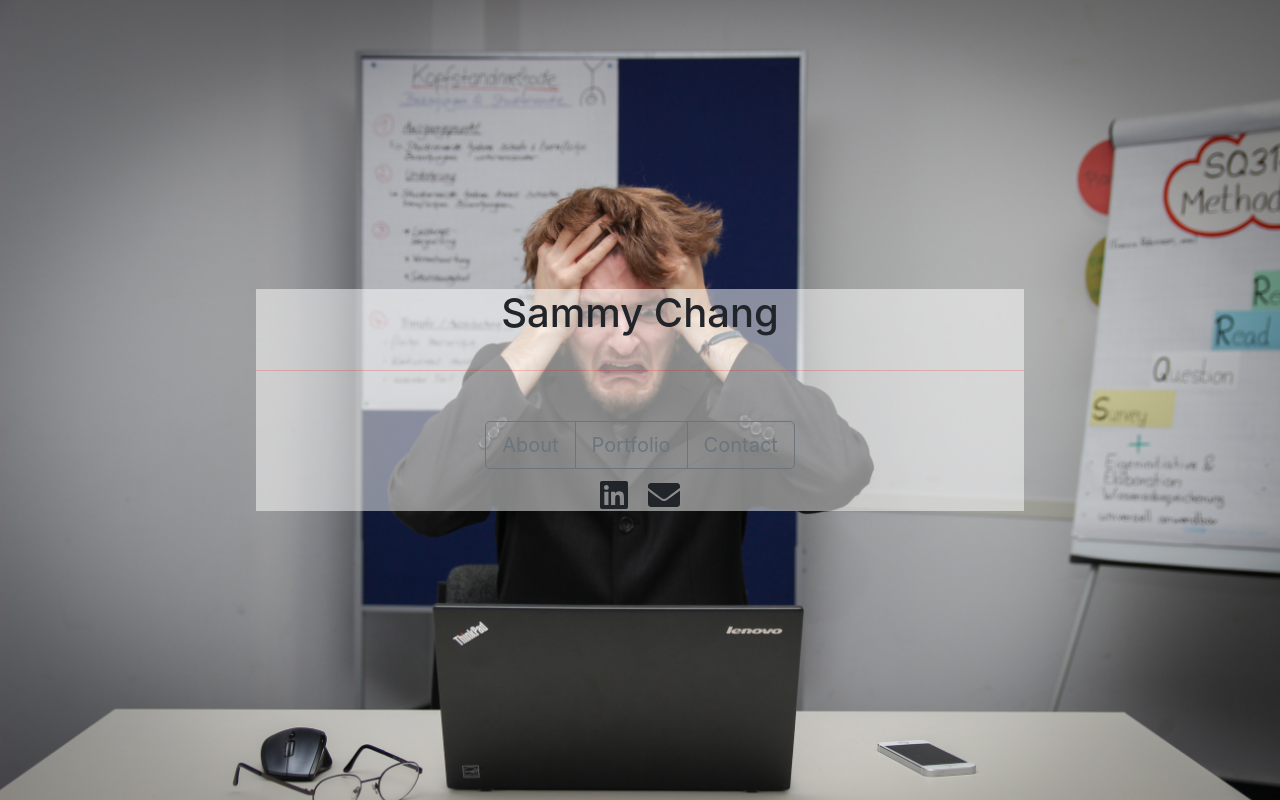
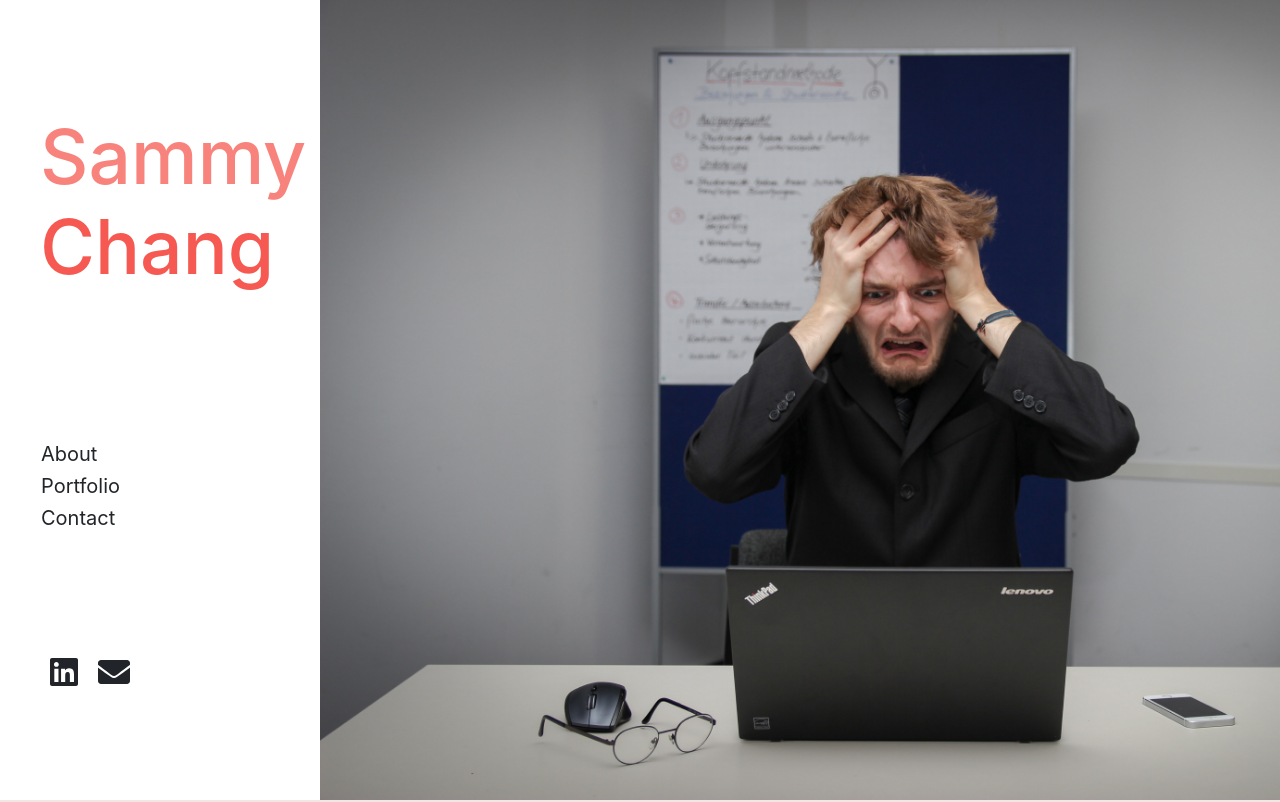
Before and after one commit to schang1146/schang1146.github.io, a React (Create React App) app: page / in a window 1280 px wide. Shown: the top 802 px of the page. Built offline with nearby package versions, Linux system fonts and the light colour scheme.

Commit message:
changed some colors

```diff
--- a/src/components/About/About.scss
+++ b/src/components/About/About.scss
@@ -1,7 +1,9 @@
+@use 'src/variables' as v;
+
 .about-wrapper {
     height: 100vh;
 
-    background-color: #ffbfbf;
+    background-color: v.$theme-bg2-color;
 
     // flexbox
     display: flex;
--- a/src/components/App/App.scss
+++ b/src/components/App/App.scss
@@ -1,11 +1,11 @@
+@use 'src/variables' as v;
+
 .app-wrapper {
     max-width: 100vw;
-    margin: 0 auto;
 }
 
 hr {
     width: 100%;
-    border-color: red;
-    opacity: 0.2;
+    border-color: v.$theme-font-color;
     margin: 25px 0;
 }
--- a/src/components/Header/Header.js
+++ b/src/components/Header/Header.js
@@ -5,7 +5,7 @@ import React, { Component } from 'react';
 import { FontAwesomeIcon } from '@fortawesome/react-fontawesome';
 import { faLinkedin } from '@fortawesome/free-brands-svg-icons';
 import { faEnvelope } from '@fortawesome/free-solid-svg-icons';
-import { Button, ButtonGroup } from 'reactstrap';
+import { Button } from 'reactstrap';
 
 // import styling
 import './Header.scss';
@@ -15,26 +15,28 @@ class Header extends Component {
         return (
             <div id='header' className='header-wrapper'>
                 <div className='header-content'>
-                    <h1>Sammy Chang</h1>
-                    <hr />
+                    <h1>
+                        <text className='lighter'>Sammy</text>
+                        <br />
+                        Chang
+                    </h1>
                     <div className='header-nav'>
-                        <ButtonGroup>
-                            <Button outline color='secondary' size='lg' href='#about'>
+                        <Button outline color='link' size='lg' href='#about' className='header-links'>
                             About
                         </Button>
-                            <Button outline color='secondary' size='lg' href='#portfolio'>
+                        <Button outline color='link' size='lg' href='#portfolio' className='header-links'>
                             Portfolio
                         </Button>
-                            <Button outline color='secondary' size='lg' href='#contact'>
+                        <Button outline color='link' size='lg' href='#contact' className='header-links'>
                             Contact
                         </Button>
-                        </ButtonGroup>
                     </div>
                     <div className='header-icons'>
                         <FontAwesomeIcon icon={faLinkedin} size='2x' className='icon' />
                         <FontAwesomeIcon icon={faEnvelope} size='2x' className='icon' />
                     </div>
                 </div>
+                <div className='header-images'></div>
             </div>
         );
     }
--- a/src/components/Header/Header.scss
+++ b/src/components/Header/Header.scss
@@ -1,39 +1,55 @@
+@use 'src/variables' as v;
+
 .header-wrapper {
     height: 100vh;
-
-    // background
-    background-image: url('../../assets/images/header1.jpg');
-    background-repeat: no-repeat;
-    background-size: cover;
 
     // flexbox
     display: flex;
     flex-direction: row;
     flex-wrap: wrap;
-    justify-content: space-evenly;
+    justify-content: flex-start;
     align-items: center;
-}
 
-.header-wrapper .header-content {
-    width: 60%;
-    margin: auto auto;
+    .header-content {
+        width: 25%;
+        height: 100%;
+        padding-left: 40px;
 
         // background
-    background-color: rgb(255, 255, 255, 0.5);
+        background-color: rgb(255, 255, 255, 1);
 
         // flexbox
         display: flex;
         flex-direction: column;
         flex-wrap: wrap;
         justify-content: space-evenly;
-    align-items: center;
+        align-items: flex-start;
+
+        h1 {
+            color: v.$theme-font-color;
+            font-size: 75px;
         }
 
-.header-wrapper .header-content .header-nav {
-    margin-top: 25px;
+        h1 .lighter {
+            color: rgb(v.$theme-font-color, 0.75);
         }
 
-.header-wrapper .header-content .header-icons {
+        .header-nav {
+            margin-top: 25px;
+
+            // flexbox
+            display: flex;
+            flex-direction: column;
+            flex-wrap: wrap;
+            justify-content: flex-start;
+            align-items: flex-start;
+
+            .header-links {
+                padding: 0px;
+            }
+        }
+
+        .header-icons {
             margin-top: 10px;
 
             // flexbox
@@ -47,3 +63,15 @@
                 margin: 0 10px;
             }
         }
+    }
+
+    .header-images {
+        width: 75%;
+        height: 100%;
+
+        // background
+        background-image: url('../../assets/images/header1.jpg');
+        background-repeat: no-repeat;
+        background-size: cover;
+    }
+}
--- /dev/null
+++ b/src/variables.scss
@@ -0,0 +1,3 @@
+$theme-font-color: rgb(245, 89, 81);
+$theme-bg1-color: rgb(84, 60, 82);
+$theme-bg2-color: rgb(241, 232, 230);
```
Lines whose indentation alone changed are shown as unchanged.
